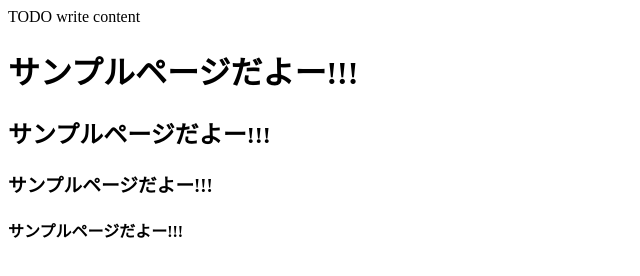
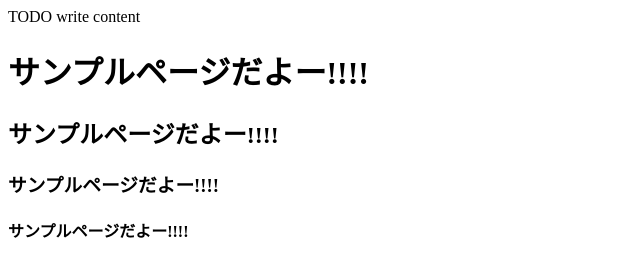
Before and after one commit to gonda-k/samplePage, a plain HTML site: page index.html in a window 1280 px wide. Shown: the full height of the page, 0-640 px from the left. Drawn offline with Linux system fonts and the light colour scheme.

Commit message:
Update index.html

```diff
--- a/index.html
+++ b/index.html
@@ -27,9 +27,9 @@
     </head>
     <body>
         <div>TODO write content</div>
-        <h1>サンプルページだよー!!!</h1>
-        <h2>サンプルページだよー!!!</h2>
-        <h3>サンプルページだよー!!!</h3>
-        <h4>サンプルページだよー!!!</h4>
+        <h1>サンプルページだよー!!!!</h1>
+        <h2>サンプルページだよー!!!!</h2>
+        <h3>サンプルページだよー!!!!</h3>
+        <h4>サンプルページだよー!!!!</h4>
     </body>
 </html>
```
